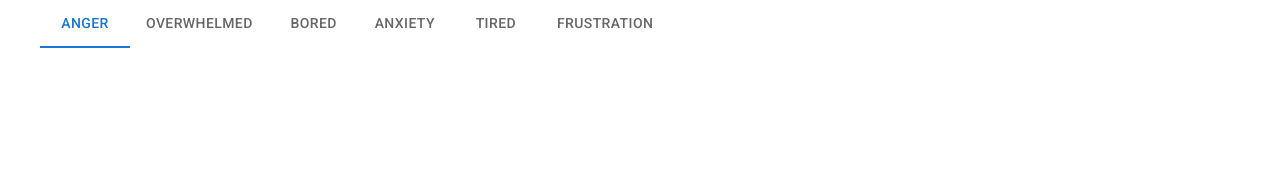
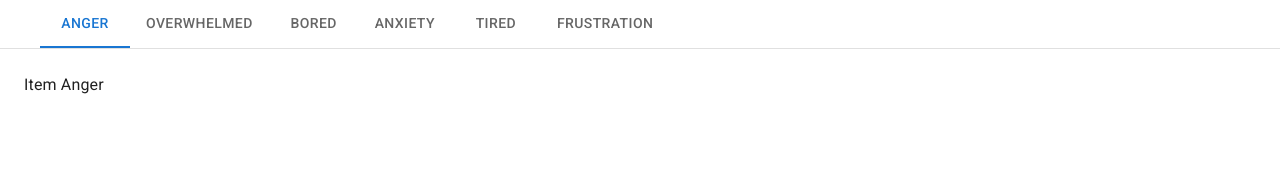
Before and after one commit to adamva/CMPUT302-emotion-tracker, a React (Create React App) app in the folder ui/: page /#/ in a window 1280 px wide. Shown: the top 171 px of the page. Built offline with nearby package versions, Linux system fonts and the light colour scheme.

Commit message:
setup basic tab panel

```diff
--- a/ui/src/components/Tips/EmotionTips.js
+++ b/ui/src/components/Tips/EmotionTips.js
@@ -1,19 +1,54 @@
 import React, { useState } from 'react';
+import PropTypes from 'prop-types';
 import Tabs from '@mui/material/Tabs';
 import Tab from '@mui/material/Tab';
+import Typography from '@mui/material/Typography';
 import Box from '@mui/material/Box';
 
 import { emotions } from '../consts';
 
+function TabPanel(props) {
+  const { children, value, index, ...other } = props;
+
+  return (
+    <div
+      role="tabpanel"
+      hidden={value !== index}
+      id={`simple-tabpanel-${index}`}
+      aria-labelledby={`simple-tab-${index}`}
+      {...other}
+    >
+      {value === index && (
+        <Box sx={{ p: 3 }}>
+          <Typography>{children}</Typography>
+        </Box>
+      )}
+    </div>
+  );
+}
+
+TabPanel.propTypes = {
+  children: PropTypes.node,
+  index: PropTypes.number.isRequired,
+  value: PropTypes.number.isRequired,
+};
+
 export default function EmotionTips() {
   const [value, setValue] = useState(0);
+  const [activeEmotion, setActiveEmotion ] = useState(emotions['anger']);
 
   const handleChange = (event, newValue) => {
+    console.debug('changing active tip index ' + newValue);
+    let emotion = emotions[Object.keys(emotions)[newValue]];
+    console.debug('changing active tip emotion...');
+    console.debug(emotion);
+    setActiveEmotion(emotion);
     setValue(newValue);
   };
 
   return (
     <Box sx={{ bgcolor: 'background.paper' }}>
+      <Box sx={{ borderBottom: 1, borderColor: 'divider' }}>
         <Tabs
           value={value}
           onChange={handleChange}
@@ -27,5 +62,9 @@ export default function EmotionTips() {
           ))}
         </Tabs>
       </Box>
+      <TabPanel value={value} index={value}>
+        Item {activeEmotion.label}
+      </TabPanel>
+    </Box>
   );
 }
```
Lines whose indentation alone changed are shown as unchanged.
